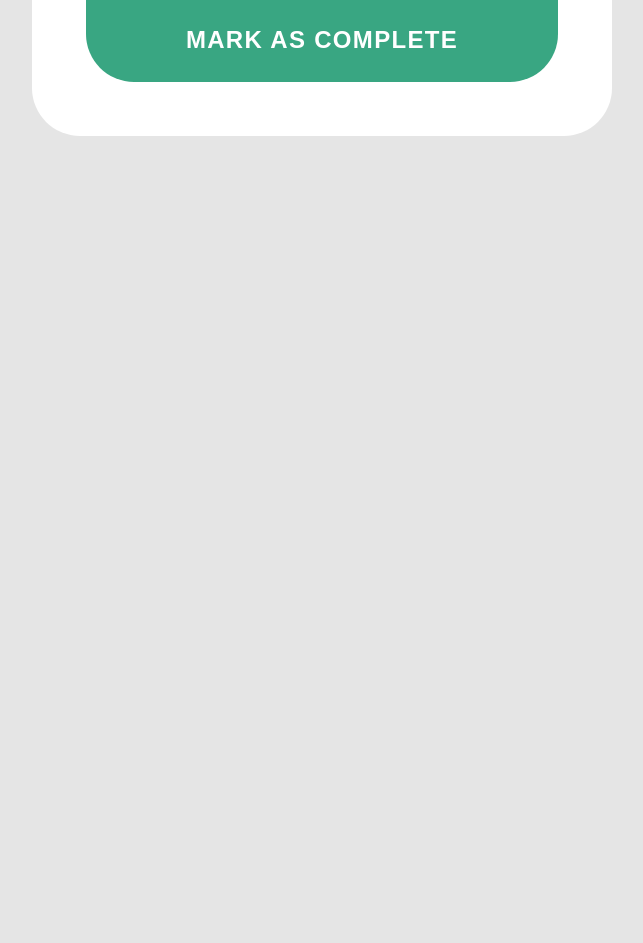
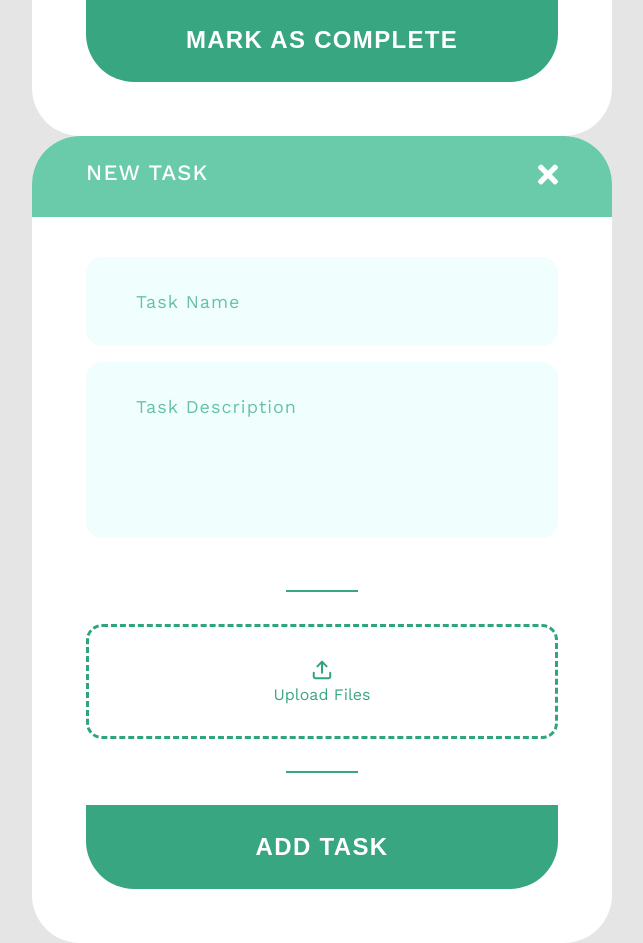
Before and after one commit to badalsaibo/dashboard-demo, a React (Create React App) app: page / in a window 1280 px wide. Shown: the part 860-1803 px from the top of the page, without its empty margins (74-717 px from the left). Before the commit the page ends 996 px from the top, so only its background shows below. Built offline with nearby package versions, Linux system fonts and the light colour scheme.

Commit message:
Created AddTask component

```diff
--- a/src/App.js
+++ b/src/App.js
@@ -2,6 +2,7 @@ import React from 'react';
 
 import Task from './components/Task/Task';
 import ExpandedTask from './components/ExpandedTask/ExpandedTask';
+import AddTask from './components/AddTask/AddTask';
 
 import './App.css';
 
@@ -40,6 +41,7 @@ function App() {
     <div className="container">
       <Task data={data[0]} />
       <ExpandedTask data={data[1]} />
+      <AddTask />
     </div>
   );
 }
--- /dev/null
+++ b/src/components/AddTask/AddTask.css
@@ -0,0 +1,95 @@
+.add-task {
+  background-color: #fff;
+  border-radius: 48px;
+  padding: 0 54px 54px 54px;
+  max-width: 580px;
+  overflow: hidden;
+}
+
+.menu-bar {
+  display: flex;
+  flex-direction: row;
+  justify-content: space-between;
+  background-color: #69cbaa;
+  margin: 0 -54px;
+  padding: 24px 54px;
+  margin-bottom: 40px;
+}
+
+.menu-bar__heading {
+  font-weight: 500;
+  font-size: 22px;
+  line-height: 26px;
+  text-align: center;
+  letter-spacing: 0.055em;
+  text-transform: uppercase;
+  color: #ffffff;
+}
+
+.menu-bar__icon {
+  cursor: pointer;
+  fill: #fff;
+}
+
+.delimeter {
+  width: 72px;
+  height: 2px;
+  background-color: #39a682;
+  text-align: center;
+  margin: 32px auto;
+}
+
+.input__form {
+}
+
+.input-form__task-name,
+.input-form__task-description {
+  background-color: #f0fffd;
+  border-radius: 16px;
+  border: 2px solid transparent;
+  padding: 32px 48px;
+  outline: none;
+  width: 100%;
+  font-family: 'Work Sans', sans-serif;
+  font-size: 18px;
+  resize: none;
+  margin-bottom: 16px;
+  line-height: 120%;
+}
+
+.input-form__task-name:focus,
+.input-form__task-description:focus {
+  border: 2px solid #67c2a4;
+}
+
+.input-form__task-name::placeholder,
+.input-form__task-description::placeholder {
+  font-family: 'Work Sans', sans-serif;
+  font-size: 18px;
+  letter-spacing: 0.055em;
+  text-transform: capitalize;
+  color: #67c2a4;
+}
+
+.input-form__task-upload {
+  display: none;
+}
+
+.input-form__task-upload-label {
+  text-transform: capitalize;
+  color: #39a682;
+  display: block;
+  width: 100%;
+  padding: 32px 48px;
+  border: 3px dashed #30a381;
+  border-radius: 16px;
+  display: flex;
+  flex-direction: column;
+  justify-content: center;
+  align-items: center;
+  cursor: pointer;
+}
+
+.input-form__task-upload-icon {
+  stroke: #30a381;
+}
--- /dev/null
+++ b/src/components/AddTask/AddTask.js
@@ -0,0 +1,56 @@
+import React from 'react';
+
+import { ReactComponent as CloseIcon } from '../../icons/times.svg';
+import { ReactComponent as UploadIcon } from '../../icons/upload.svg';
+
+import './AddTask.css';
+
+const AddTask = () => {
+  return (
+    <div className="add-task">
+      <div className="menu-bar">
+        <h3 className="menu-bar__heading">new task</h3>
+        <div className="menu-bar__icon">
+          <CloseIcon width="20" />
+        </div>
+      </div>
+      <form className="input-form">
+        <input
+          type="text"
+          id="task-name"
+          className="input-form__task-name"
+          placeholder="task name"
+        />
+        <textarea
+          rows="5"
+          type="text"
+          id="task-description"
+          className="input-form__task-description"
+          placeholder="task description"
+        />
+
+        <div className="delimeter"></div>
+
+        <input
+          type="file"
+          id="task-upload"
+          className="input-form__task-upload"
+        />
+        <label for="task-upload" className="input-form__task-upload-label">
+          <span className="input-form__task-upload-icon">
+            <UploadIcon width="22" />
+          </span>
+          upload files
+        </label>
+
+        <div className="delimeter"></div>
+
+        <button type="submit" className="primary-button">
+          add task
+        </button>
+      </form>
+    </div>
+  );
+};
+
+export default AddTask;
```
Also changed, not shown: src/icons/upload.svg (added).
